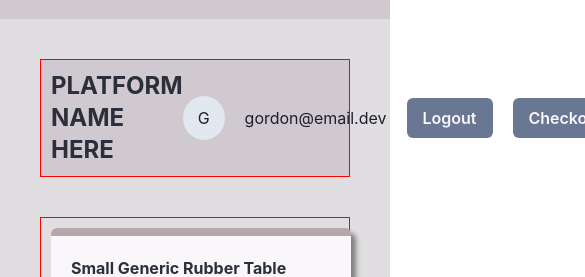
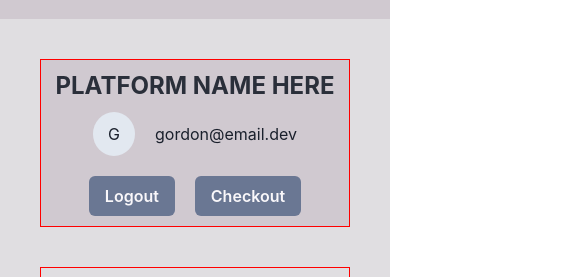
Before and after one commit to gpkarlsson/E_commerce_Placeholder, a React (Vite) app: page / in a window 390 px wide. Shown: the part 173-450 px from the top of the page, 585 px wide, since content can reach past the window. Built offline with nearby package versions, Linux system fonts and the light colour scheme.

Commit message:
working on login page and navbarn responsiveness

```diff
--- a/client/src/App.jsx
+++ b/client/src/App.jsx
@@ -8,10 +8,12 @@ import {
 
 // layouts and pages
 import RootLayout from './layouts/RootLayout'
+import LoginLayout from './layouts/LoginLayout'
 import Dashboard from './pages/Dashboard'
 // import Create from './pages/Create'
 import Profile from './pages/Profile'
 import Cart from './pages/Cart'
+import Login from './pages/Login'
 
 
 // router and routes
@@ -22,10 +24,11 @@ const router = createBrowserRouter(
       {/* <Route index element={<Create />}/> */}
       <Route path="profile" element={<Profile />} />
       <Route path="cart" element={<Cart />} />
+      <Route path="*" element={<h1>404 Not Found</h1>} />
+      <Route path="login" element={<LoginLayout> <Login /> </LoginLayout>} />
     </Route>
-
-  )
-)
+  ),
+);
 
 export default function App() {
   return (
--- a/client/src/components/Navbar.jsx
+++ b/client/src/components/Navbar.jsx
@@ -19,18 +19,38 @@ export default function Navbar() {
     }
 
   return (
-    <Flex as="nav" p="10px" mb="40px" alignItems="center" border="1px solid red" bg="brand.600">
+    // how can i make this responsive?
+    //I want the navbar hstack components to be in a column on mobile, and in a row on desktop
+    <Flex
+    as="nav"
+    p="10px"
+    mb="40px"
+    alignItems="center"
+    border="1px solid red"
+    bg="brand.600"
+    flexDirection={{ base: "column", md: "row", lg: "row"}}
+    overflowX={{ base: "auto", md: "visible" }}
+    >
       <Heading as="h1" fontSize="1.5em" color="brand.400">PLATFORM NAME HERE</Heading>
       <Spacer />
 
-      <HStack spacing="20px">
+      <HStack
+        spacing="20px"
+        mt={{ base: "10px", md: "0" }}
+        w={{ base: "100%", md: "auto" }}
+        flexWrap={{ base: "wrap", md: "nowrap" }}
+        justifyContent={{ base: "center", md: "flex-end" }}
+        >
         <Box bg="gray.200" p="10px 15px" borderRadius="50%">G</Box>
         <Text>gordon@email.dev</Text>
+        <Link to="/login">
         <Button bg="brand.900" color="brand.700" onClick={showToast}>Logout</Button>
+        </Link>
         <Link to="/cart">
         <Button bg="brand.900" color="brand.700">Checkout</Button>
         </Link>
       </HStack>
     </Flex>
+
   )
 }
```
